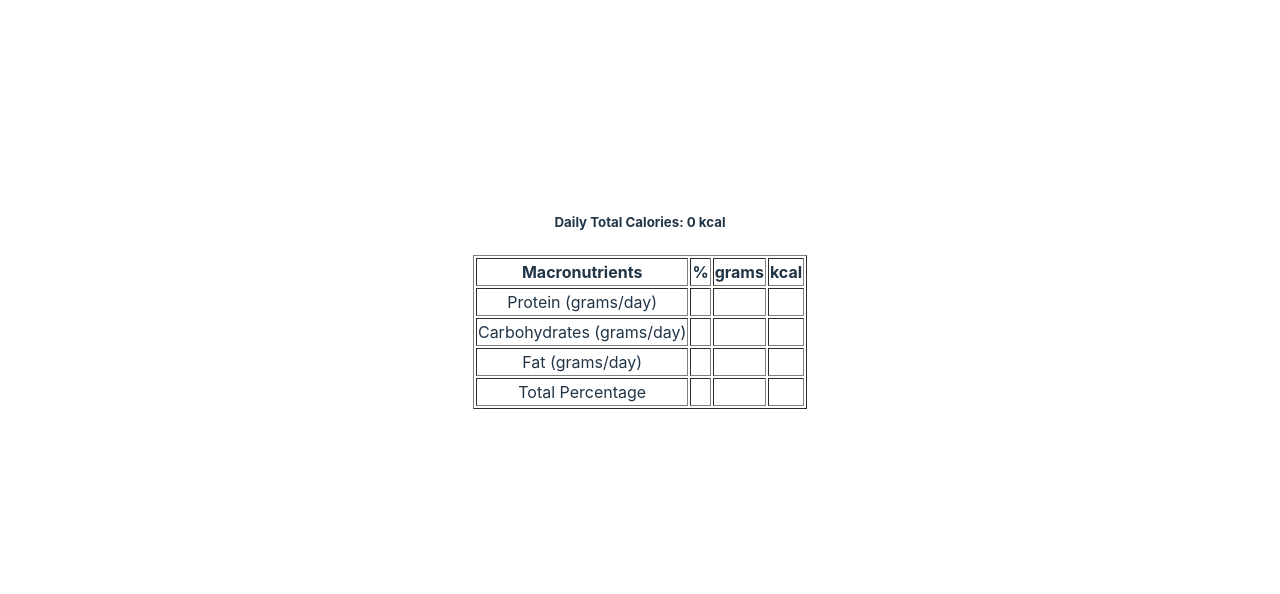
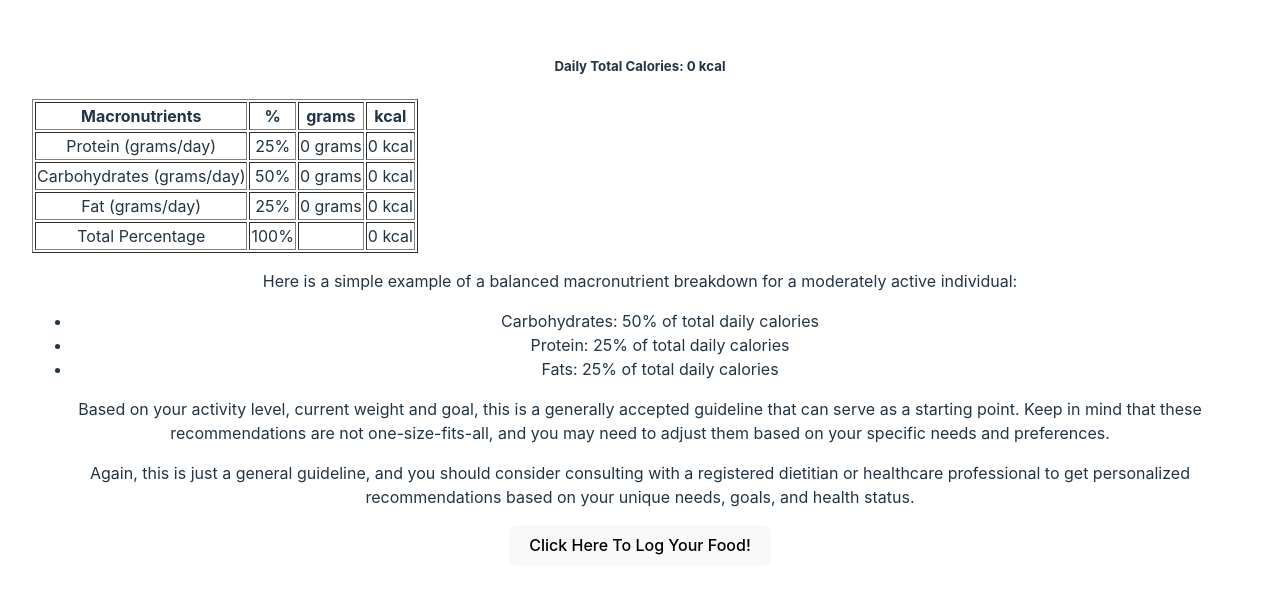
Before and after one commit to TheoBreaux/nutri-goal-tracker, a React (Vite) app: page /macrosbreakdown in a window 1280 px wide. Shown: the part 106-700 px from the top of the page. Built offline with nearby package versions, Linux system fonts and the light colour scheme.

Commit message:
completed macros table

```diff
--- a/src/components/DailyCalorieCalculator.jsx
+++ b/src/components/DailyCalorieCalculator.jsx
@@ -7,6 +7,7 @@ import {
   setActivity,
   setKcalAdjustment,
   setWeight,
+  setGoal,
 } from "../features/calorieCalculatorSlice";
 
 const DailyCalorieCalculator = () => {
@@ -35,6 +36,13 @@ const DailyCalorieCalculator = () => {
     totalCalories,
     kcalAdjustment
   );
+
+  const onFitnessGoalChange = (e) => {
+    const selectedOption = e.target.options[e.target.selectedIndex];
+    const goalName = selectedOption.dataset.goal;
+    dispatch(setKcalAdjustment(Number(e.target.value)));
+    dispatch(setGoal(goalName));
+  };
 
   useEffect(() => {
     dispatch(calculateTotalCalories());
@@ -96,17 +104,15 @@ const DailyCalorieCalculator = () => {
           </option>
         </select>
         <label htmlFor="goal">Fitness Goal: </label>
-        <select
-          id="goal"
-          name="goal"
-          onChange={(e) => dispatch(setKcalAdjustment(Number(e.target.value)))}>
-          <option value={0} name="maintain">
+
+        <select id="goal" onChange={onFitnessGoalChange}>
+          <option value={0} data-goal="Maintain">
             Maintain
           </option>
-          <option value={500} name="bulk">
+          <option value={500} data-goal="Bulk">
             Bulk
           </option>
-          <option value={-500} name="shred">
+          <option value={-500} data-goal="Shred">
             Shred
           </option>
         </select>
--- a/src/components/FoodEntryForm.jsx
+++ b/src/components/FoodEntryForm.jsx
@@ -24,7 +24,7 @@ const FoodEntryForm = () => {
         onChange={(e) => setEnteredFoodItem(e.target.value)}></input>
       <button onClick={dispatchActions}>Add</button>
       <Link to="/foodlog">
-        <h2>Go to Food Log</h2>
+        <h2>View Your Food Log</h2>
       </Link>
     </form>
   );
--- a/src/components/MacrosBreakdown.jsx
+++ b/src/components/MacrosBreakdown.jsx
@@ -1,4 +1,5 @@
 import { useSelector } from "react-redux";
+import { Link } from "react-router-dom";
 
 const MacrosBreakdown = () => {
   const totalDailycalories = useSelector(
@@ -7,9 +8,24 @@ const MacrosBreakdown = () => {
 
   const goal = useSelector((state) => state.calorieCalculator.goal);
 
+  const macroPercentages = {
+    protein: 25,
+    carbs: 50,
+    fat: 25,
+  };
+
+  const totalPercentage = Object.values(macroPercentages).reduce(
+    (acc, currVal) => acc + currVal,
+    0
+  );
+
+  const totalKcal = function (totalDailycalories, macroPercentages, macro) {
+    return totalDailycalories * (macroPercentages[macro] / 100);
+  };
+
   return (
     <div>
-      <h1></h1>
+      <h1>{goal}</h1>
       <h5>Daily Total Calories: {totalDailycalories} kcal</h5>
       <table border="1">
         <thead>
@@ -23,30 +39,89 @@ const MacrosBreakdown = () => {
         <tbody>
           <tr>
             <td>Protein (grams/day)</td>
-            <td></td>
-            <td></td>
-            <td></td>
+            <td>{macroPercentages.protein}%</td>
+            <td>
+              {(
+                totalKcal(totalDailycalories, macroPercentages, "protein") / 4
+              ).toFixed(0)}{" "}
+              grams
+            </td>
+            <td>
+              {totalKcal(
+                totalDailycalories,
+                macroPercentages,
+                "protein"
+              ).toFixed(0)}{" "}
+              kcal
+            </td>
           </tr>
           <tr>
             <td>Carbohydrates (grams/day)</td>
-            <td></td>
-            <td></td>
-            <td></td>
+            <td>{macroPercentages.carbs}%</td>
+            <td>
+              {(
+                totalKcal(totalDailycalories, macroPercentages, "carbs") / 4
+              ).toFixed(0)}{" "}
+              grams
+            </td>
+            <td>
+              {totalKcal(totalDailycalories, macroPercentages, "carbs").toFixed(
+                0
+              )}{" "}
+              kcal
+            </td>
           </tr>
           <tr>
             <td>Fat (grams/day)</td>
-            <td></td>
-            <td></td>
-            <td></td>
+            <td>{macroPercentages.fat}%</td>
+            <td>
+              {(
+                totalKcal(totalDailycalories, macroPercentages, "fat") / 9
+              ).toFixed(0)}{" "}
+              grams
+            </td>
+            <td>
+              {totalKcal(totalDailycalories, macroPercentages, "fat").toFixed(
+                0
+              )}{" "}
+              kcal
+            </td>
           </tr>
           <tr>
             <td>Total Percentage</td>
+            <td>{totalPercentage}%</td>
             <td></td>
-            <td></td>
-            <td></td>
+            <td>{totalDailycalories} kcal</td>
           </tr>
         </tbody>
       </table>
+
+      <p>
+        Here is a simple example of a balanced macronutrient breakdown for a
+        moderately active individual:
+        <ul>
+          <li>Carbohydrates: 50% of total daily calories</li>
+          <li>Protein: 25% of total daily calories</li>
+          <li>Fats: 25% of total daily calories</li>
+        </ul>
+      </p>
+
+      <p>
+        Based on your activity level, current weight and goal, this is a
+        generally accepted guideline that can serve as a starting point. Keep in
+        mind that these recommendations are not one-size-fits-all, and you may
+        need to adjust them based on your specific needs and preferences.
+      </p>
+
+      <p>
+        Again, this is just a general guideline, and you should consider
+        consulting with a registered dietitian or healthcare professional to get
+        personalized recommendations based on your unique needs, goals, and
+        health status.
+      </p>
+      <Link to="/foodentryform">
+        <button>Click Here To Log Your Food!</button>
+      </Link>
     </div>
   );
 };
--- a/src/features/calorieCalculatorSlice.jsx
+++ b/src/features/calorieCalculatorSlice.jsx
@@ -10,7 +10,7 @@ const calorieCalculatorSlice = createSlice({
     totalCalories: 0,
     adjustedTotalCalories: 0,
     kcalAdjustment: 0,
-    goal: { maintain: "Maintain", bulk: "Bulk", shred: "Shred" },
+    goal: "",
   },
   reducers: {
     setWeight: (state, action) => {
@@ -35,7 +35,7 @@ const calorieCalculatorSlice = createSlice({
       state.kcalAdjustment = action.payload;
     },
     setGoal: (state, action) => {
-      state.goal = action.payload.name;
+      state.goal = action.payload;
     },
   },
 });
```
